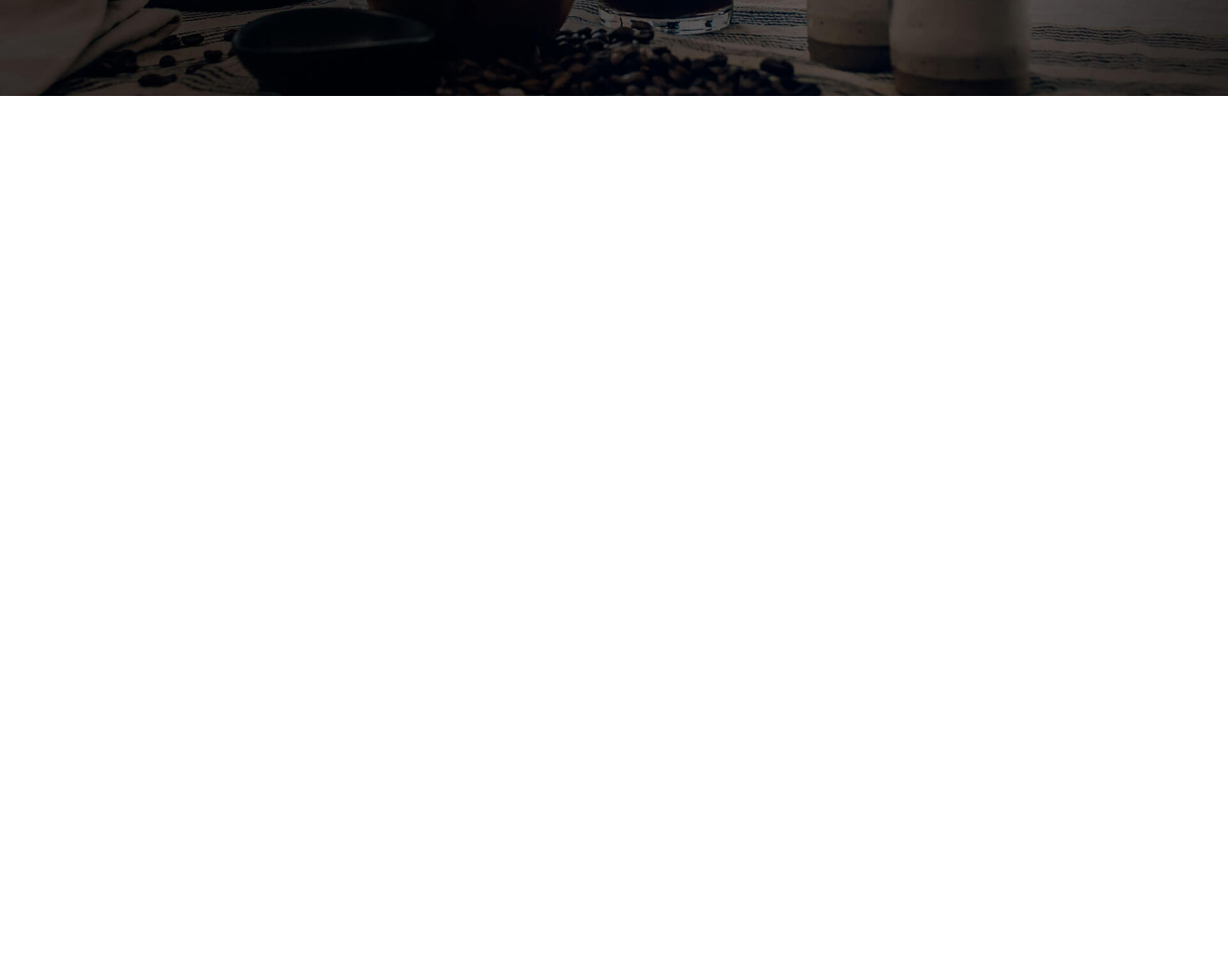
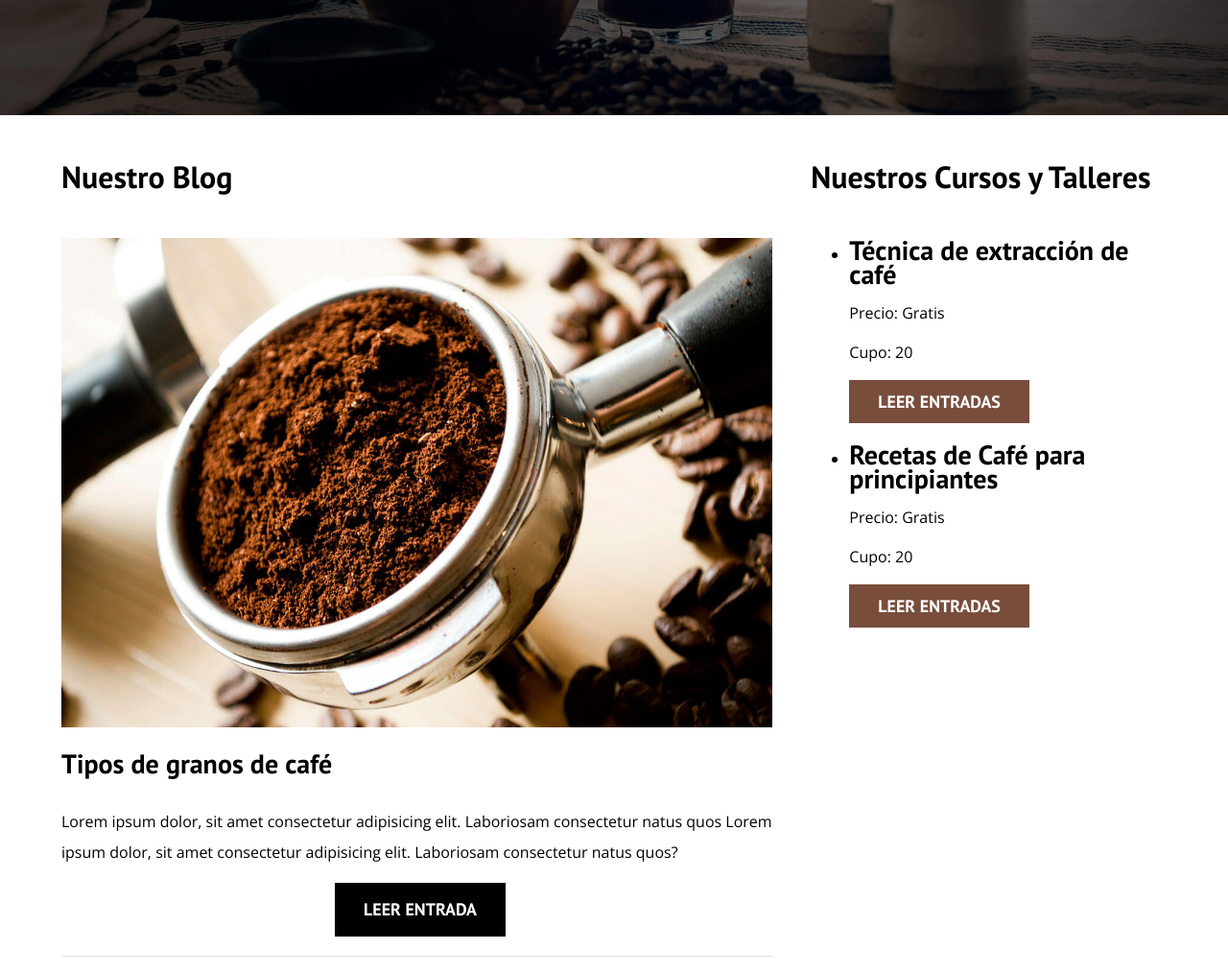
Before and after one commit to hrlazo/BlogCafe, a plain HTML site: page index.html in a window 1280 px wide. Shown: the part 500-1514 px from the top of the page at 96% size. Before the commit the page ends 800 px from the top, so only its background shows below. Drawn offline with nearby package versions, Linux system fonts and the light colour scheme.

Commit message:
main completo y aside a medio terminar
Falta terminar la configuracion del ASIDE y del resto de paginas

```diff
--- a/css/style.css
+++ b/css/style.css
@@ -5,6 +5,7 @@
     --primario: #784d3c;
     --blanco: #ffffff;
     --negro: #000000;
+    --gris: #e1e1e1;
 }
 html {
     box-sizing: border-box;
@@ -69,7 +70,7 @@ img{
 /** Header **/
 .header {
     background-image: url(../img/banner.jpg);
-    height: 60rem;
+    height: 62rem;
     background-size: cover; /** Tome todo el espacio disponible **/
     background-position: center center; /** La imagen sea central al responsive **/
 }
@@ -119,3 +120,55 @@ img{
         gap: 2rem;
     }
 }
+
+/**Contenido principal/main **/
+@media (min-width: 768px) {
+    .contenedor-principal{
+        display: grid;
+        grid-template-columns: 2fr 1fr;
+        column-gap: 4rem;
+    }
+}
+
+.entrada{
+    border-bottom: 1px solid var(--gris);
+    margin-bottom: 2rem;
+}
+.entrada:last-of-type{
+    border: none;
+    margin-bottom: 0;
+}
+
+.entrada__contenido h4{
+    margin: 0;
+}
+
+.boton{
+    display: block;
+    color: var(--blanco);
+    font-family: var(--fuenteHeading);
+    text-align: center;
+    padding: 1rem 3rem;
+    font-size: 1.8rem;
+    text-transform: uppercase;
+    font-weight: 700;
+    margin-bottom: 2rem;
+}
+@media (min-width: 768px) {
+    .boton{
+        display: inline-block;
+        margin-left: 28.5rem;
+    }
+}
+.boton--primario{
+    background-color: var(--negro);
+}
+
+/** Barra lateral **/
+.cursos{
+    line-height: 2.5rem;
+}
+.boton--secundario{
+    background-color: var(--primario);
+    margin-left:0;
+}
--- a/index.html
+++ b/index.html
@@ -29,8 +29,76 @@
             <p class="no-margin">Aprende de los expertos las mejores recetas y preparaciones</p>
         </div>
     </header>
-    <main>
+    <div class="contenedor contenedor-principal">
+        <main class="blog">
+            <h3>Nuestro Blog</h3>
+            <article class="entrada">
+                <div class="entrada__imagen">
+                    <img src="img/blog1.jpg" alt="imagen blog">
+                </div>
+                <div class="entrada__contenido">
+                    <h4>Tipos de granos de café</h4>
+                    <p>Lorem ipsum dolor, sit amet consectetur adipisicing
+                        elit. Laboriosam consectetur natus quos
+                        Lorem ipsum dolor, sit amet consectetur adipisicing
+                        elit. Laboriosam consectetur natus quos?</p>
+                    <a href="entrada.html" class="boton boton--primario">Leer entrada</a>
+                </div>
+            </article>
+            <article class="entrada">
+                <div class="entrada__imagen">
+                    <img src="img/blog2.jpg" alt="imagen blog">
+                </div>
+                <div class="entrada__contenido">
+                    <h4>Recetas de café</h4>
+                    <p>Lorem ipsum dolor, sit amet consectetur adipisicing
+                        elit. Laboriosam consectetur natus quos
+                        Lorem ipsum dolor, sit amet consectetur adipisicing
+                        elit. Laboriosam consectetur natus quos?</p>
+                    <a href="entrada.html" class="boton boton--primario">Leer entrada</a>
+                </div>
+            </article>
+            <article class="entrada">
+                <div class="entrada__imagen">
+                    <img src="img/blog3.jpg" alt="imagen blog">
+                </div>
+                <div class="entrada__contenido">
+                    <h4>Beneficios del café</h4>
+                    <p>Lorem ipsum dolor, sit amet consectetur adipisicing
+                        elit. Laboriosam consectetur natus quos
+                        Lorem ipsum dolor, sit amet consectetur adipisicing
+                        elit. Laboriosam consectetur natus quos?</p>
+                    <a href="entrada.html" class="boton boton--primario">Leer entrada</a>
+                </div>
+            </article>
+        </main>
+        <aside class="sidebar">
+            <h3>Nuestros Cursos y Talleres</h3>
+            <ul class="cursos">
+                <li class="widget-curso">
+                    <h4 class="no-margin">Técnica de extracción de café</h4>
+                    <p class="widget-curso__label">Precio:
+                        <span class="widget-curso__info">Gratis</span>
+                    </p>
+                    <p class="widget-curso__label">Cupo:
+                        <span class="widget-curso__info">20</span>
+                    </p>
+                    <a href="entrada.html" class="boton boton--secundario">Leer entradas</a>
+                </li>
+                <li class="widget-curso">
+                    <h4 class="no-margin">Recetas de Café para principiantes</h4>
+                    <p class="widget-curso__label">Precio:
+                        <span class="widget-curso__info">Gratis</span>
+                    </p>
+                    <p class="widget-curso__label">Cupo:
+                        <span class="widget-curso__info">20</span>
+                    </p>
+                    <a href="entrada.html" class="boton boton--secundario">Leer entradas</a>
 
-    </main>
+                </li>
+
+            </ul>
+        </aside>
+    </div>
 </body>
 </html>
```
